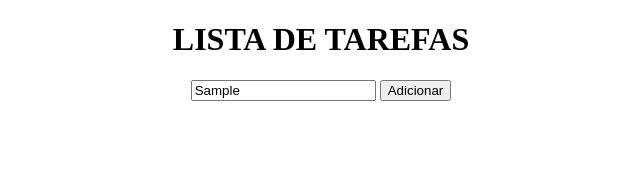
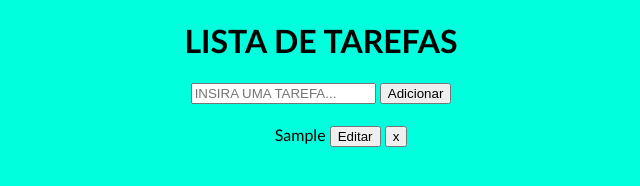
Before and after one commit to Thiaago88/Lista-de-tarefas, a plain HTML site: page pagina.html in a window 1280 px wide. Both pictures are taken after typing "Sample" into the empty fields and a click on the button "Adicionar". Shown: the whole page, without its empty margins (319-959 px from the left). Drawn offline with Linux system fonts and the light colour scheme.

Commit message:
Lista de tarefas 04/06/2025

```diff
--- a/estilo.css
+++ b/estilo.css
@@ -0,0 +1,7 @@
+body {
+  background-color: rgb(0, 255, 221);
+  font-family: "Gill Sans", "Gill Sans MT", Calibri, "Trebuchet MS", sans-serif;
+}
+.item-lista {
+  list-style-type: none;
+}
--- a/pagina.html
+++ b/pagina.html
@@ -1,19 +1,26 @@
 <!DOCTYPE html>
 <html lang="pt-br">
-    <meta charset="UTF-8">
-    <link rel="shortcut icon" title="=imagex/png" href="./basketball.png">
+  <meta charset="UTF-8" />
+  <link rel="shortcut icon" title="=imagex/png" href="./basketball.png" />
+  <link rel="stylesheet" href="estilo.css" />
   <head>
     <title>Lista de Tarefas</title>
-        <div style="text-align: center;">
+    <div style="text-align: center">
       <h1>LISTA DE TAREFAS</h1>
     </div>
   </head>
   <body>
-        <div style="text-align: center;">
-           <input type="text" placeholder="INSIRA UMA TAREFA...">
-           <button onclick="adicionarTarefas()">Adicionar</button>
-        <div>
+    <div style="text-align: center">
+      <input
+        type="text"
+        placeholder="INSIRA UMA TAREFA..."
+        id="entradaTarefa"
+      />
+      <button onclick="adicionarTarefa()">Adicionar</button>
+      <div style="padding-top: 5px">
+        <ul id="listatarefas"></ul>
+      </div>
+    </div>
     <script src="script.js"></script>
-
   </body>
 </html>
--- a/script.js
+++ b/script.js
@@ -1,3 +1,58 @@
-function adicionarTarefas(){
-    console.log("teste aula fucionou")
+const entradaTarefa = document.getElementById("entradaTarefa");
+const listaTarefas = document.getElementById("listatarefas");
+
+let tarefas = JSON.parse(localStorage.getItem("tarefas")) || [];
+
+let posicaoEditar = undefined;
+
+carregarTarefas();
+
+function adicionarTarefa() {
+  let texto = entradaTarefa.value.trim();
+  if (texto != "") {
+    if (posicaoEditar != undefined) {
+      tarefas[posicaoEditar] = entradaTarefa.value;
+      posicaoEditar = undefined;
+    } else {
+      tarefas.push(entradaTarefa.value);
+    }
+    entradaTarefa.value = "";
+    salvarTarefas();
+    carregarTarefas();
+  } else {
+    alert("Tarefa inválida");
+  }
 }
+entradaTarefa.addEventListener("keypress", function (tecla) {
+  if (tecla.key === "Enter") {
+    adicionarTarefa();
+  }
+});
+
+function carregarTarefas() {
+  listaTarefas.innerHTML = "";
+  tarefas.forEach((tarefa, posicao) => {
+    const item = document.createElement("li");
+    item.className = "item-lista";
+    item.innerHTML = `
+    <span>${tarefa}</span>
+    <button id="botaoRemover" onclick="editarTarefa(${posicao})">Editar</button>
+    <button id="botaoRemover" onclick="removerTarefa(${posicao})">x</button>
+  `;
+    listaTarefas.appendChild(item);
+  });
+}
+function removerTarefa(posicao) {
+  tarefas.splice(posicao, 1);
+  salvarTarefas();
+  carregarTarefas();
+}
+
+function salvarTarefas() {
+  localStorage.setItem("tarefas", JSON.stringify(tarefas));
+}
+
+function editarTarefa(posicao) {
+  posicaoEditar = posicao;
+  entradaTarefa.value = tarefas[posicao];
+}
```
Also changed, not shown: imagens.txt (added), qualquer coisa.txt (added). Lines whose indentation alone changed are shown as unchanged.
